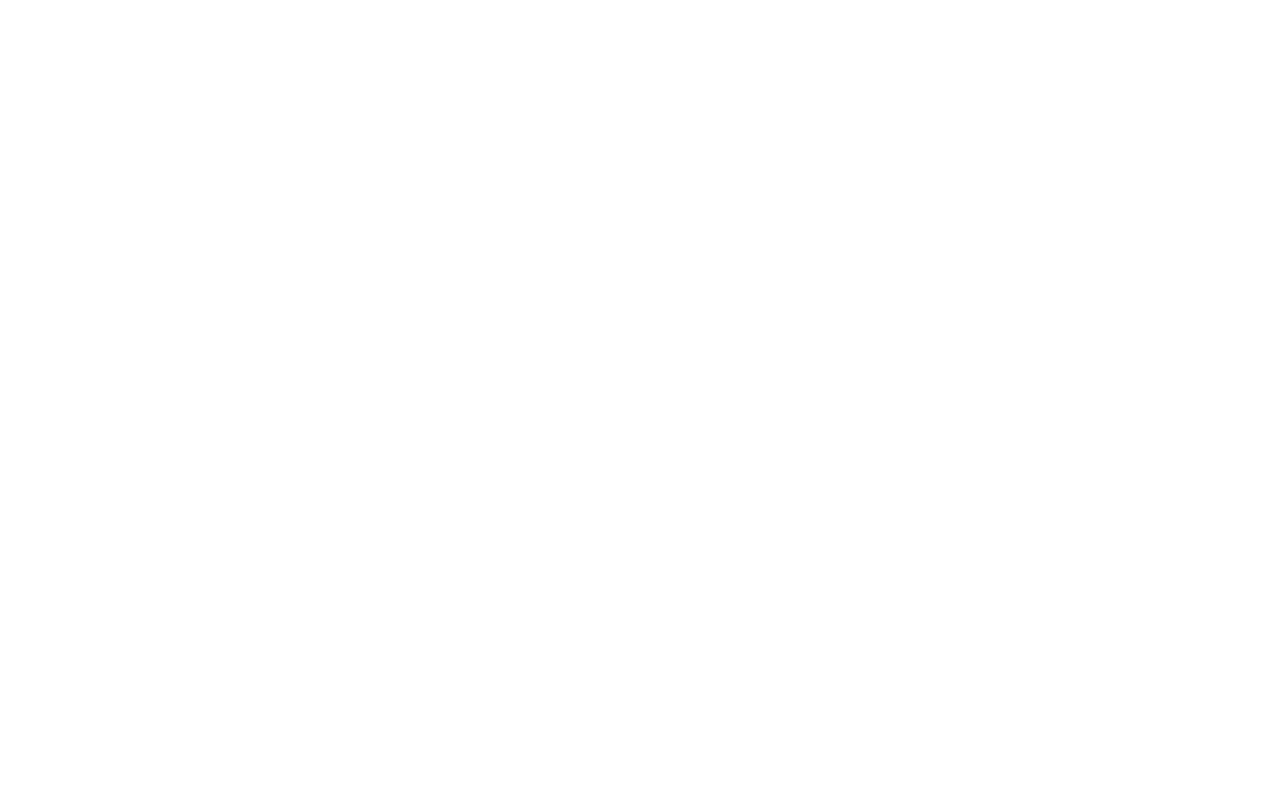
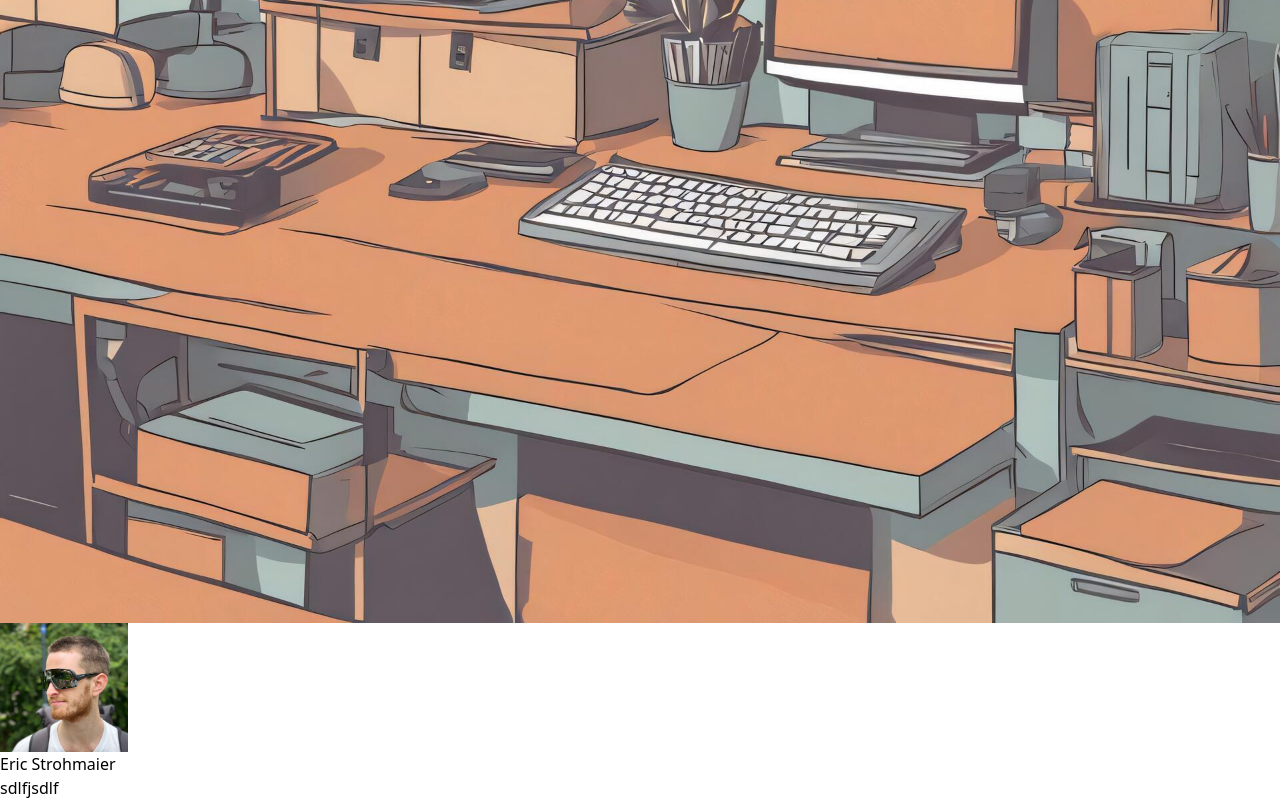
Before and after one commit to EricStrohmaier/ericstrohmaier.com, a Next.js app: page /profile in a window 1280 px wide. Shown: the part 1420-2220 px from the top of the page. Before the commit the page ends 875 px from the top, so only its background shows below. Built offline with nearby package versions, Linux system fonts and the light colour scheme.

Commit message:
- add profile layout

```diff
--- a/app/layout.tsx
+++ b/app/layout.tsx
@@ -26,7 +26,6 @@
               }}
             >
               <div className="prose-xl m-4 mx-auto mt-8 w-full max-w-4xl px-4 dark:prose-invert md:px-0">
-                <Header />
                 <main>{children}</main>
               </div>
             </LayoutPage>
--- a/app/profile/page.tsx
+++ b/app/profile/page.tsx
@@ -1,10 +1,22 @@
+import Profile from "@/components/app/ProfileCard"
 import React from "react"
 
 export default function page() {
   return (
-    <div className="px-4">
-      <div>Software engineer</div>
-      <div>hello my </div>
+    <div className="h-full w-full">
+      <div className="-m-8 -mt-12">
+        <img
+          className="mb-4 h-52 w-full object-cover"
+          src="/nost-desk.jpg"
+          alt={`my profile banner`}
+        />
+      </div>
+
+      <Profile
+        displayName="Eric Strohmaier"
+        picture="/eric-head.jpeg"
+        about="sdlfjsdlf"
+      />
     </div>
   )
 }
--- /dev/null
+++ b/components/app/ProfileCard.tsx
@@ -0,0 +1,60 @@
+import { FC } from "react"
+import Link from "next/link"
+
+interface ProfileProps {
+  picture: string
+  displayName?: string
+  website?: string
+  about?: string
+}
+
+const Profile: FC<ProfileProps> = ({
+  picture,
+  displayName,
+  website,
+  about,
+}) => {
+  return (
+    <div className="mb-2 flex h-fit flex-col gap-2 md:mx-0 md:px-2">
+      <div className="flex h-fit flex-row">
+        <div
+          className="-mt-24 h-fit"
+          style={{ maxWidth: "136px" } as React.CSSProperties}
+        >
+          {picture && (
+            <img
+              alt="profile"
+              src={picture}
+              width="128"
+              height="128"
+              className="h-full w-full rounded-full border-2 object-cover"
+            />
+          )}
+        </div>
+        <div className="mr-16 flex flex-1 items-center justify-end lg:mx-1">
+          <div className="flex">
+            {/* <Link
+              href="/profile/edit"
+              className="flex items-center text-xs md:text-lg"
+            >
+              Edit Profile
+            </Link> */}
+          </div>
+        </div>
+      </div>
+      <>
+        <div className="flex-1">
+          <span className="mr-2 text-xl font-semibold">
+            <span>{displayName}</span>
+          </span>
+          <div className="flex space-x-3 text-sm"></div>
+        </div>
+        <div className="py-2">
+          <p className="text-sm">{about}</p>
+        </div>
+      </>
+    </div>
+  )
+}
+
+export default Profile
```
Also changed, not shown: app/[slug]/page.tsx (+7 -1 lines), app/page.tsx (+7 -1 lines), components/app/GitHubProject.tsx (added, +86 -0 lines), public/nost-desk.jpg (added).
